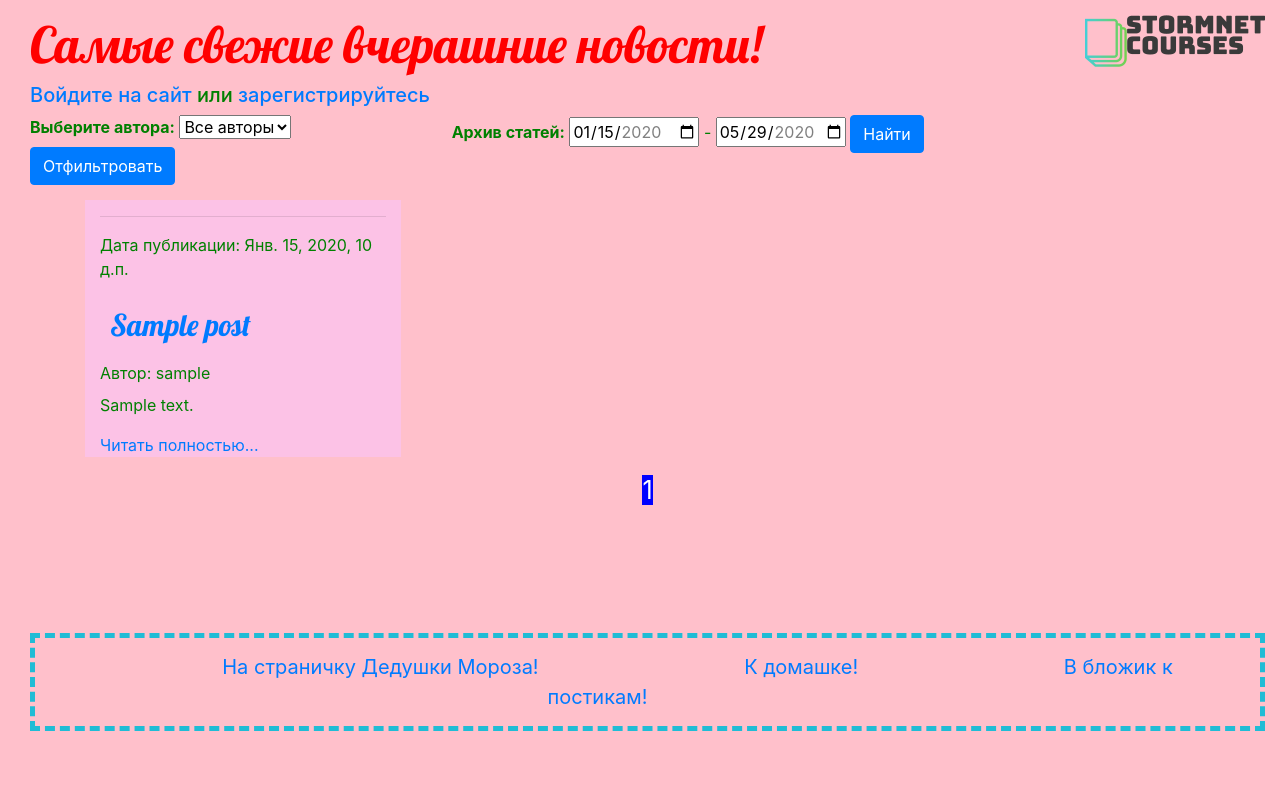
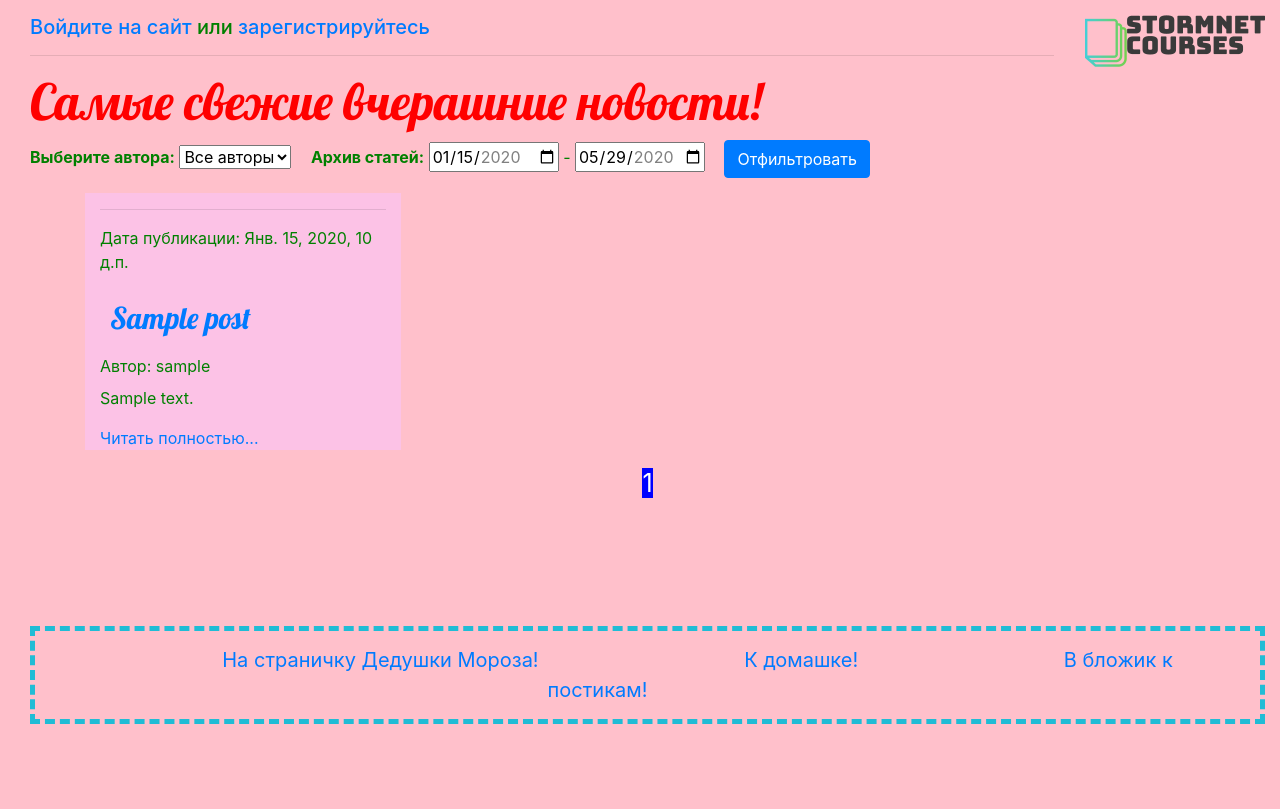
Before and after one commit to Substance0510/Stormnet, a Django app: page /blog/ in a window 1280 px wide. After the commit the page ends 724 px from the top, so only its background shows below. Run offline with Django 3.2, Linux system fonts and the light colour scheme; tables that the repository leaves empty hold one stand-in row (values such as "Sample post"); parts of the project's set-up code (start-up, migrations or seed data) failed here and were passed over; some libraries are stand-ins or nearby versions.

Commit message:
Объеденил фильтры в одну форму. Фильтры теперь работают с пагинацией.

```diff
--- a/Lection9/Dj_project/blog/static/css/blog.css
+++ b/Lection9/Dj_project/blog/static/css/blog.css
@@ -82,3 +82,11 @@ font-size: 25px;
 color: white;
 background-color: blue;
 }
+
+.filters{
+padding: 0px;
+}
+
+.archive{
+margin-left: 15px;
+}
--- a/Lection9/Dj_project/blog/templates/blog/ded_moroz.html
+++ b/Lection9/Dj_project/blog/templates/blog/ded_moroz.html
@@ -1,6 +1,7 @@
 {% extends 'blog/template.html' %}
 
 {% block header %}
+{{ block.super }}
     <h1>Добро пожаловать на страничку Дедушки Мороза!</h1>
 {% endblock header %}
 
--- a/Lection9/Dj_project/blog/templates/blog/homework.html
+++ b/Lection9/Dj_project/blog/templates/blog/homework.html
@@ -2,6 +2,7 @@
 {% block title %} Домашка. {% endblock title %}
 
 {% block header %}
+{{ block.super }}
 <header>
     <div><h1>Домашка к 9ой лекции.</h1></div>
 </header>
--- a/Lection9/Dj_project/blog/templates/blog/login_form.html
+++ b/Lection9/Dj_project/blog/templates/blog/login_form.html
@@ -2,7 +2,6 @@
 
 {% block header %}
     <h1>Вход на сайт:</h1>
-{% endblock header %}
 {% block user %}
     <form method="post">
         {% csrf_token %}
@@ -10,3 +9,4 @@
         <button type="submit" class="btn btn-primary">Войти</button>
     </form>
 {% endblock user %}
+{% endblock header %}
--- a/Lection9/Dj_project/blog/templates/blog/main_page.html
+++ b/Lection9/Dj_project/blog/templates/blog/main_page.html
@@ -1,6 +1,7 @@
 {% extends 'blog/template.html' %}
 
 {% block header %}
+{{ block.super }}
 
     <h1>Самая галоуная страница!</h1>
 
--- a/Lection9/Dj_project/blog/templates/blog/post.html
+++ b/Lection9/Dj_project/blog/templates/blog/post.html
@@ -1,6 +1,7 @@
 {% extends 'blog/template.html' %}
 
 {% block header %}
+{{ block.super }}
 
     <h1> {{ selected_post.title }}</h1>
     <hr />
--- a/Lection9/Dj_project/blog/templates/blog/post_list.html
+++ b/Lection9/Dj_project/blog/templates/blog/post_list.html
@@ -2,12 +2,13 @@
 {% block title %} Бложик ;) {% endblock title %}
 
 {% block header %}
+{{ block.super }}
     <h1>Самые свежие вчерашние новости!</h1>
 {% endblock header %}
 {% block articles %}
 <div class="row">
-    <div class="col-md-4">
-        <form action="{% url 'post_list' %}" method="get">
+    <div class="col-md-12">
+        <form class="filters" action="{% url 'post_list' %}" method="get">
             <label><b>Выберите автора:</b></label>
             <select name="authors_filter">
                 <option>Все авторы</option>
@@ -15,12 +16,7 @@
                     <option>{{ author }}</option>
                 {% endfor %}
             </select>
-            <button type="submit" class="btn btn-primary">Отфильтровать</button>
-        </form>
-    </div>
-    <div class="col-md-8">
-        <form action="{% url 'post_list' %}" method="get">
-            <label><b>Архив статей:</b></label>
+            <label class="archive"><b>Архив статей:</b></label>
             <input type="date" name="archive_date_start"
                value="{{ value_date_min }}"
                min="{{ min_date }}" max="{{ max_date }}">
@@ -28,17 +24,38 @@
             <input type="date" name="archive_date_stop"
                value="{{ value_date_max }}"
                min="{{ min_date }}" max="{{ max_date }}">
-            <button type="submit" class="btn btn-primary">Найти</button>
             {% if archive_date_start %}
                 {% if not posts %}
                     <br /><br />
                     <p><i>К сожалению, в указанный вами период c {{ archive_date_start }} по
                         {{ archive_date_stop }}, статей не найдено. Попробуйте указать другие даты.</i></p>
                 {% endif %}
-                <a href="{% url 'post_list' %}">Вернуться к списку статей</a>
+                <a class="btn btn-primary" href="{% url 'post_list' %}">Вернуться к списку статей</a>
             {% endif %}
+            <button type="submit" class="btn btn-primary archive">Отфильтровать</button>
         </form>
     </div>
+<!--    <div class="col-md-8">-->
+<!--        <form action="{% url 'post_list' %}" method="get">-->
+<!--            <label><b>Архив статей:</b></label>-->
+<!--            <input type="date" name="archive_date_start"-->
+<!--               value="{{ value_date_min }}"-->
+<!--               min="{{ min_date }}" max="{{ max_date }}">-->
+<!--             - -->
+<!--            <input type="date" name="archive_date_stop"-->
+<!--               value="{{ value_date_max }}"-->
+<!--               min="{{ min_date }}" max="{{ max_date }}">-->
+<!--            <button type="submit" class="btn btn-primary">Найти</button>-->
+<!--            {% if archive_date_start %}-->
+<!--                {% if not posts %}-->
+<!--                    <br /><br />-->
+<!--                    <p><i>К сожалению, в указанный вами период c {{ archive_date_start }} по-->
+<!--                        {{ archive_date_stop }}, статей не найдено. Попробуйте указать другие даты.</i></p>-->
+<!--                {% endif %}-->
+<!--                <a href="{% url 'post_list' %}">Вернуться к списку статей</a>-->
+<!--            {% endif %}-->
+<!--        </form>-->
+<!--    </div>-->
 </div>
 <div class="row">
     {% for post in posts %}
@@ -58,7 +75,7 @@
         <nav>
             <span class="step-links">
             {% if posts.has_previous %}
-                <a class="btn btn-primary" href="?page={{ posts.previous_page_number }}">
+                <a class="btn btn-primary" href="?page={{ posts.previous_page_number }}{{ url_params }}">
                     <span class="glyphicon glyphicon-arrow-left"></span><< Предыдущая
                 </a>
             {% endif %}
@@ -70,7 +87,7 @@
                 {% endif %}
             {% endfor %}
             {% if posts.has_next %}
-                <a class="btn btn-primary" href="?page={{ posts.next_page_number }}">Следующая >></a>
+                <a class="btn btn-primary" href="?page={{ posts.next_page_number }}{{ url_params }}">Следующая >></a>
             {% endif %}
             </span>
         </nav>
--- a/Lection9/Dj_project/blog/templates/blog/registration.html
+++ b/Lection9/Dj_project/blog/templates/blog/registration.html
@@ -2,7 +2,6 @@
 
 {% block header %}
     <h1>Регистрация на сайте:</h1>
-{% endblock header %}
 {% block user %}
     <form method="post">
         {% csrf_token %}
@@ -21,3 +20,4 @@
         <button type="submit" class="btn btn-primary">Зарегистрироваться</button>
     </form>
 {% endblock user %}
+{% endblock header %}
--- a/Lection9/Dj_project/blog/templates/blog/template.html
+++ b/Lection9/Dj_project/blog/templates/blog/template.html
@@ -20,6 +20,25 @@
             <div class="row">
                 <div class="col-md-10">
                     {% block header %}
+                    {% block user %}
+                        <div class="row">
+                            <div class="col-md-12">
+                                {% if request.user.is_authenticated %}
+                                    <form class="logout-link" method="post" action="{% url 'logout' %}">
+                                        {% csrf_token %}
+                                        <p><b>Вы вошли на сайт под пользователем: {{ request.user }}</b>
+                                        <button type="submit" class="btn btn-primary btn-sm">Выйти</button></p>
+                                    </form>
+                                {% else %}
+                                    <h5><a href="{% url 'login' %}">Войдите на сайт</a>
+                                        или
+                                        <a href="{% url 'registration' %}">зарегистрируйтесь</a>
+                                    </h5>
+                                {% endif %}
+                                <hr />
+                            </div>
+                        </div>
+                    {% endblock user %}
                     {% endblock header %}
                 </div>
                 <div class="col-md-2">
@@ -31,24 +50,6 @@
                     </div>
                 </div>
             </div>
-            {% block user %}
-            <div class="row">
-                <div class="col-md-12">
-                    {% if request.user.is_authenticated %}
-                        <form class="logout-link" method="post" action="{% url 'logout' %}">
-                            {% csrf_token %}
-                            <p><b>Вы вошли на сайт под пользователем: {{ request.user }}</b>
-                            <button type="submit" class="btn btn-primary">Выйти</button></p>
-                        </form>
-                    {% else %}
-                        <h5><a href="{% url 'login' %}">Войдите на сайт</a>
-                            или
-                            <a href="{% url 'registration' %}">зарегистрируйтесь</a>
-                        </h5>
-                    {% endif %}
-                </div>
-            </div>
-            {% endblock user %}
         </header>
 
         <article>
--- a/Lection9/Dj_project/blog/views.py
+++ b/Lection9/Dj_project/blog/views.py
@@ -17,28 +17,34 @@ def main_page(request):
 def post_list(request):
     authors = User.objects.all().filter(is_staff=True)
     user_choise = request.GET.get('authors_filter')
-    selected_author = None
     posts = Post.objects.all().filter(published_date__lte=timezone.now()).order_by('-published_date')
     value_date_max = max_date = dateformat.format(timezone.now(), 'Y-m-d')
     value_date_min = min_date = dateformat.format(posts.last().published_date, 'Y-m-d')
     archive_date_start = request.GET.get('archive_date_start')
     archive_date_stop = request.GET.get('archive_date_stop')
+    get_params = request.GET
+
+    # Чтобы работали фильтры одновременно с пагинацией, нам нужно передавать строку фильтров в GET,
+    # при этом убирая параметр page из строки (.urlencode() - метод QuerySet для преобразования его в строку):
+    url_params = '&'.join(['%s=%s' % (k, v) for k, v in get_params.items() if k != 'page'])
+    url_params = '&' + url_params if url_params else url_params
 
     if archive_date_start and archive_date_stop:
         archive_date_start = datetime.strptime(archive_date_start, '%Y-%m-%d')
         archive_date_stop = datetime.strptime(archive_date_stop + ' 23:59:59', '%Y-%m-%d %H:%M:%S')
-        print(archive_date_stop)
-        posts = Post.objects.all().filter(published_date__gte=archive_date_start,
+        posts = posts.filter(published_date__gte=archive_date_start,
                                           published_date__lte=archive_date_stop).order_by('-published_date')
         value_date_min = dateformat.format(archive_date_start, 'Y-m-d')
         value_date_max = dateformat.format(archive_date_stop, 'Y-m-d')
-        #posts = Post.objects.all().filter(published_date__contains=archive_date_start).order_by('-published_date')
 
+        print(archive_date_start, archive_date_stop, posts)
 
     if user_choise and user_choise != 'Все авторы':
         selected_author = User.objects.get(username=user_choise)
-        posts = Post.objects.all().filter(author=selected_author).filter(published_date__lte=timezone.now())\
-            .order_by('-published_date')
+        posts = posts.filter(author=selected_author).order_by('-published_date')
+    else:
+        selected_author = 'Все авторы'
+
     # Pagination block:
     paginator = Paginator(posts, 6)
     page = request.GET.get('page')
@@ -60,6 +66,7 @@ def post_list(request):
                'archive_date_stop': archive_date_stop,
                'value_date_min': value_date_min,
                'value_date_max': value_date_max,
+               'url_params': url_params,
                }
 
     return render(request, 'blog/post_list.html', context=context)
```
